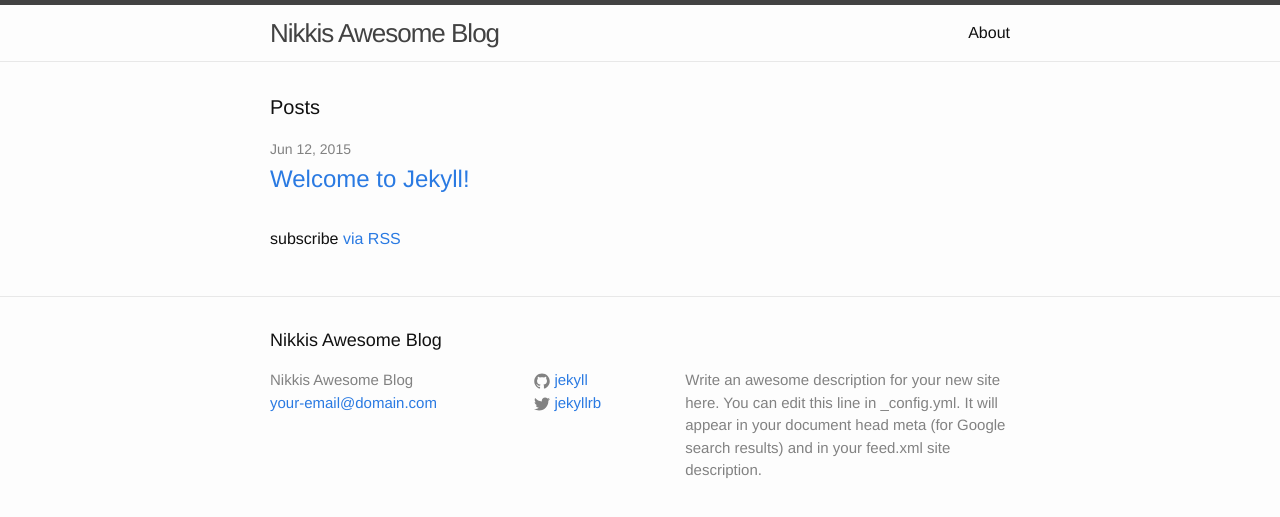
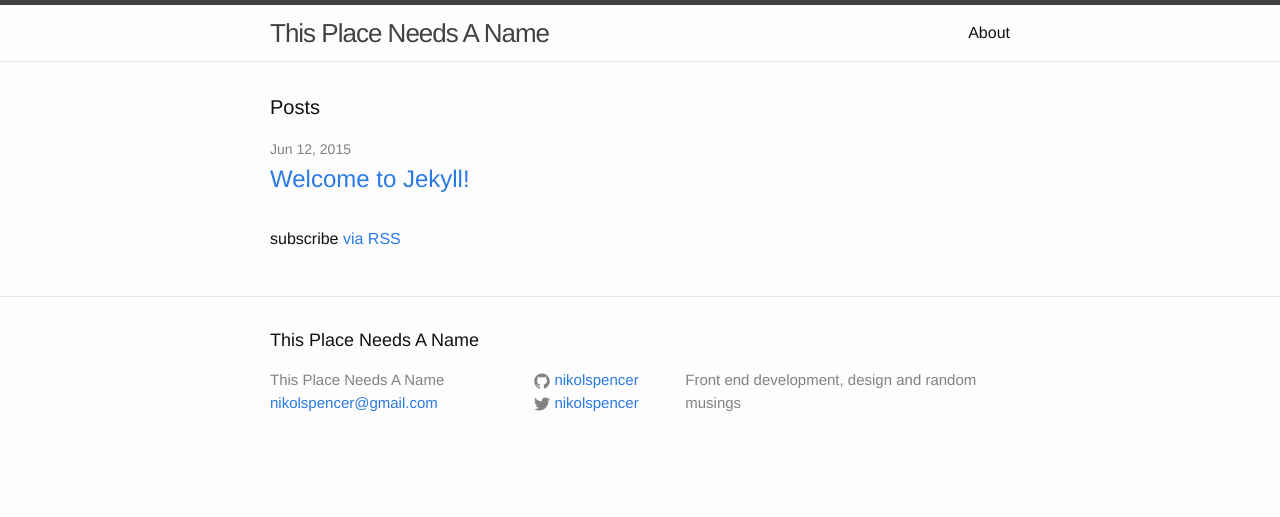
Before and after one commit to nikolspencer/nikolspencer, a Jekyll site: the page built from index.html, in a window 1280 px wide. Shown: the top 517 px of the page. Built offline with Jekyll 4.4.1, drawn with Linux system fonts in a browser that asks for light colours; the list of posts is cut into pages by our own code.

Commit message:
Updated _config.yml

```diff
--- a/_config.yml
+++ b/_config.yml
@@ -1,14 +1,12 @@
 # Site settings
-title: Nikkis Awesome Blog
-email: your-email@domain.com
-description: > # this means to ignore newlines until "baseurl:"
-  Write an awesome description for your new site here. You can edit this
-  line in _config.yml. It will appear in your document head meta (for
-  Google search results) and in your feed.xml site description.
+title: This Place Needs A Name
+email: nikolspencer@gmail.com
+description: Front end development, design and random musings
 baseurl: "" # the subpath of your site, e.g. /blog/
-url: "http://yourdomain.com" # the base hostname & protocol for your site
-twitter_username: jekyllrb
-github_username:  jekyll
+url: "http://nikolspencer.github.io" # the base hostname & protocol for your site
+twitter_username: nikolspencer
+github_username:  nikolspencer
+paginate: 5
 
 # Build settings
 markdown: kramdown
```
